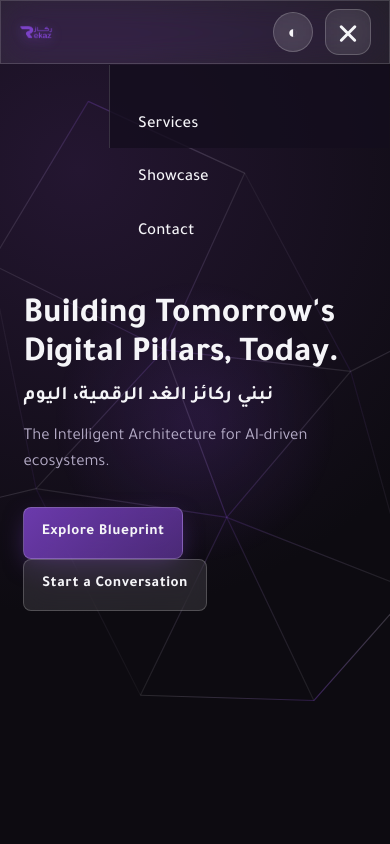
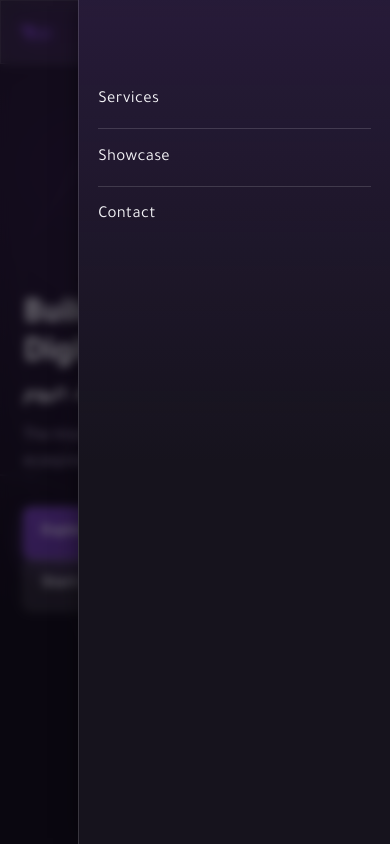
Before and after one commit to RekazCode/website, a plain HTML site: page index.html in a window 390 px wide. Both pictures are taken after a click on the button "Menu". Shown: the top 844 px of the page. Drawn offline with Linux system fonts and the light colour scheme.

Commit message:
new update responsive and speed

```diff
--- a/assets/css/styles.css
+++ b/assets/css/styles.css
@@ -48,6 +48,19 @@ body {
   -webkit-font-smoothing: antialiased;
   overflow-x: hidden;
   transition: background 0.8s ease, color .6s ease;
+}
+
+/* Performance utility for large sections */
+.perf-section { content-visibility: auto; contain-intrinsic-size: 1000px 800px; }
+
+/* Reduce expensive blur intensity on very small screens */
+@media (max-width:480px){
+  :root { --blur-strength: 14px; }
+}
+
+/* Low power mode (simulated through prefers-reduced-motion) */
+@media (prefers-reduced-motion: reduce){
+  .icon::after, .icon::before, .service-card { animation: none !important; }
 }
 
 .arabic { font-weight: 600; letter-spacing: .5px; }
@@ -101,7 +114,7 @@ body {
 .section-head p { color: var(--color-text-dim); margin: 0; }
 
 .service-grid { display: grid; gap: 2rem; grid-template-columns: repeat(auto-fit,minmax(min(100%,260px),1fr)); }
-.service-card { padding: 1.75rem 1.5rem 1.9rem; border-radius: var(--radius); position: relative; overflow: hidden; border: 1px solid var(--border-color); animation: floatCard 9s ease-in-out infinite; }
+.service-card { padding: 1.75rem 1.5rem 1.9rem; border-radius: var(--radius); position: relative; overflow: hidden; border: 1px solid var(--border-color); animation: floatCard 9s ease-in-out infinite; will-change: transform; }
 .service-card::before { content: ''; position: absolute; inset: 0; background: radial-gradient(circle at 30% 20%, rgba(var(--color-primary-rgb),0.35), transparent 60%); opacity: 0; transition: opacity .8s ease; }
 .service-card:hover::before { opacity: 1; }
 .service-card h3 { margin: 1rem 0 .75rem; font-size: 1.25rem; }
@@ -115,7 +128,7 @@ body {
 
 .showcase { background: radial-gradient(circle at 80% 20%, rgba(var(--color-primary-rgb),0.25), transparent 60%); }
 .projects-grid { display: grid; gap: 1.75rem; grid-template-columns: repeat(auto-fit,minmax(min(100%,280px),1fr)); }
-.project { position: relative; border-radius: var(--radius); overflow: hidden; cursor: pointer; aspect-ratio: 4/3; display: flex; align-items: flex-end; padding: 1rem; background: var(--project-bg); border: 1px solid var(--border-color); isolation: isolate; }
+.project { position: relative; border-radius: var(--radius); overflow: hidden; cursor: pointer; aspect-ratio: 4/3; display: flex; align-items: flex-end; padding: 1rem; background: var(--project-bg); border: 1px solid var(--border-color); isolation: isolate; will-change: transform, opacity; }
 .project::before { content: ''; position: absolute; inset: 0; background: linear-gradient(160deg, rgba(var(--color-primary-rgb),0.7), transparent 60%); opacity: 0; transition: opacity .6s ease; z-index: 0; }
 .project:hover::before { opacity: .9; }
 .project h3 { margin: 0; font-size: 1.1rem; z-index: 1; }
@@ -168,10 +181,19 @@ input:focus, textarea:focus { outline: none; border-color: var(--color-primary);
 /* Mobile navigation */
 @media (max-width: 860px) {
   .nav-toggle { display: block; }
-  .main-nav { position: fixed; top: 64px; right: 0; bottom: 0; width: min(280px,75%); background: rgba(20,14,30,0.82); backdrop-filter: blur(calc(var(--blur-strength)*1.1)); -webkit-backdrop-filter: blur(calc(var(--blur-strength)*1.1)); flex-direction: column; align-items: flex-start; padding: 2.2rem 1.75rem 3rem; gap: .25rem; transform: translateX(100%); transition: transform .75s var(--transition); border-left: 1px solid var(--border-color); }
-  .light .main-nav { background: rgba(255,255,255,0.78); }
-  .main-nav a { margin: 0; font-size: 1.05rem; width: 100%; padding: .75rem 0; }
-  .main-nav.show { transform: translateX(0); }
+  /* Hide desktop inline nav on mobile */
+  .main-nav { display: none; }
+  .mobile-drawer { position: fixed; top: 0; bottom: 0; right: 0; width: min(320px,80%); background: var(--color-bg-alt); background-image: linear-gradient(180deg, rgba(var(--color-primary-rgb),0.16), rgba(var(--color-primary-rgb),0) 55%); border-left: 1px solid var(--border-color); transform: translateX(105%); transition: transform .55s cubic-bezier(.7,.02,.25,1); z-index: 1001; padding-top: 72px; display: flex; flex-direction: column; overscroll-behavior: contain; }
+  .light .mobile-drawer { background: #ffffff; background-image: linear-gradient(180deg, rgba(var(--color-primary-rgb),0.08), rgba(var(--color-primary-rgb),0) 55%); }
+  .mobile-drawer.open { transform: translateX(0); box-shadow: -4px 0 22px -6px rgba(0,0,0,0.5); }
+  .drawer-nav { display: flex; flex-direction: column; padding: 0 clamp(1.2rem,4vw,1.8rem); }
+  .drawer-nav a { position: relative; display: block; padding: .95rem 0 1rem; font-size: 1.05rem; letter-spacing: .35px; border-bottom: 1px solid var(--border-color); text-decoration: none; color: var(--color-text); }
+  .drawer-nav a:last-child { border-bottom: none; }
+  .drawer-nav a:focus-visible { outline: 2px solid var(--color-primary); outline-offset: 2px; }
+  .drawer-nav a::after { content:''; position:absolute; left:0; top:0; bottom:0; width:0; background: linear-gradient(90deg, rgba(var(--color-primary-rgb),0.3), rgba(var(--color-primary-rgb),0)); transition: width .5s ease; }
+  .drawer-nav a:hover::after, .drawer-nav a:focus-visible::after { width:100%; }
+  .nav-backdrop { position: fixed; inset: 0; background: rgba(10,6,18,0.55); backdrop-filter: blur(5px); -webkit-backdrop-filter: blur(5px); opacity: 0; transition: opacity .45s ease; z-index: 1000; }
+  .nav-backdrop.show { opacity: 1; }
   body.menu-open { overflow: hidden; }
   .hero { padding-top: 4rem; }
 }
--- a/assets/js/app.js
+++ b/assets/js/app.js
@@ -29,8 +29,8 @@ class Crystal {
     return pts;
   }
   resize() {
-    this.canvas.width = this.canvas.offsetWidth;
-    this.canvas.height = this.canvas.offsetHeight;
+  this.canvas.width = this.canvas.clientWidth;
+  this.canvas.height = this.canvas.clientHeight;
   }
   project(pt, angleX, angleY) {
     // basic rotation + perspective
@@ -51,8 +51,9 @@ class Crystal {
     };
   }
   draw() {
+    if (document.hidden) { requestAnimationFrame(()=>this.draw()); return; }
     const ctx = this.ctx;
-    this.t += 0.0045;
+    this.t += 0.0042; // slightly slower for power save
     ctx.clearRect(0, 0, this.canvas.width, this.canvas.height);
     const angleX = this.t * 0.7;
     const angleY = this.t * 0.9;
@@ -86,7 +87,7 @@ class Crystal {
     ctx.fillStyle = gradient;
     ctx.fillRect(0,0,this.canvas.width,this.canvas.height);
 
-    requestAnimationFrame(() => this.draw());
+  requestAnimationFrame(() => this.draw());
   }
 }
 
@@ -219,19 +220,29 @@ function updateThemeToggleIcon() {
 
 // Mobile navigation
 function initNavToggle() {
-  const nav = $('#primaryNav');
+  const nav = $('#mobileDrawer');
   const toggle = $('#navToggle');
+  const backdrop = $('#navBackdrop');
   if (!nav || !toggle) return;
-  const links = $$('a', nav);
+  const links = $$('.drawer-nav a', nav);
+  let lastFocused = null;
+  let touchStartX = null;
   function open(){
-    nav.classList.add('show');
+    lastFocused = document.activeElement;
+  nav.classList.add('open');
     toggle.setAttribute('aria-expanded','true');
     document.body.classList.add('menu-open');
+    backdrop && (backdrop.hidden = false, backdrop.classList.add('show'));
+    // focus first link
+    setTimeout(()=> { links[0] && links[0].focus(); }, 50);
   }
   function close(){
-    nav.classList.remove('show');
+  nav.classList.remove('open');
     toggle.setAttribute('aria-expanded','false');
     document.body.classList.remove('menu-open');
+    backdrop && backdrop.classList.remove('show');
+    backdrop && setTimeout(()=> { if (!nav.classList.contains('show')) backdrop.hidden = true; }, 400);
+    if (lastFocused) lastFocused.focus();
   }
   toggle.addEventListener('click', () => {
     const expanded = toggle.getAttribute('aria-expanded') === 'true';
@@ -240,6 +251,27 @@ function initNavToggle() {
   links.forEach(l => l.addEventListener('click', () => close()));
   window.addEventListener('resize', () => { if (window.innerWidth > 860) close(); });
   document.addEventListener('keydown', e => { if (e.key === 'Escape') close(); });
+  backdrop && backdrop.addEventListener('click', close);
+
+  // Focus trap when menu open
+  document.addEventListener('keydown', e => {
+  if (nav.classList.contains('open') && e.key === 'Tab') {
+      const focusable = [toggle, ...links];
+      const index = focusable.indexOf(document.activeElement);
+      if (e.shiftKey && (index <= 0)) { focusable[focusable.length -1].focus(); e.preventDefault(); }
+      else if (!e.shiftKey && (index === focusable.length -1)) { focusable[0].focus(); e.preventDefault(); }
+    }
+  });
+
+  // Swipe to close (right-to-left swipe area)
+  nav.addEventListener('touchstart', e => { touchStartX = e.changedTouches[0].clientX; }, {passive:true});
+  nav.addEventListener('touchend', e => {
+    if (touchStartX !== null) {
+      const dx = e.changedTouches[0].clientX - touchStartX;
+      if (dx > 80) close();
+    }
+    touchStartX = null;
+  });
 }
 
 function initCrystal() {
@@ -256,12 +288,26 @@ function initCrystal() {
 
 // Init
 window.addEventListener('DOMContentLoaded', () => {
+  // critical
   initCrystal();
-  initScrollAnimations();
-  renderProjects();
-  initModal();
-  initContactForm();
-  initYear();
   initThemeToggle();
   initNavToggle();
+  initYear();
+  // defer non-critical to idle to improve first paint
+  (window.requestIdleCallback || function(cb){setTimeout(cb,50);})(() => {
+    initScrollAnimations();
+    renderProjects();
+    initModal();
+    initContactForm();
+  });
 });
+
+// Throttle resize for crystal
+let resizeTO;
+window.addEventListener('resize', () => {
+  clearTimeout(resizeTO);
+  resizeTO = setTimeout(()=>{
+    const canvas = $('#crystalCanvas');
+    if (canvas) { canvas.width = canvas.clientWidth; canvas.height = canvas.clientHeight; }
+  }, 160);
+}, {passive:true});
--- a/index.html
+++ b/index.html
@@ -2,18 +2,21 @@
 <html lang="en" dir="ltr">
 <head>
   <meta charset="UTF-8" />
-  <meta name="viewport" content="width=device-width, initial-scale=1.0" />
+  <meta name="viewport" content="width=device-width, initial-scale=1.0, viewport-fit=cover" />
+  <meta name="theme-color" content="#7b42c6" />
+  <meta name="color-scheme" content="dark light" />
   <title>Rekaz | Intelligent Architecture</title>
   <meta name="description" content="Rekaz AI Tech Company - The Intelligent Architecture" />
   <link rel="preconnect" href="https://fonts.googleapis.com">
   <link rel="preconnect" href="https://fonts.gstatic.com" crossorigin>
   <link href="https://fonts.googleapis.com/css2?family=Tajawal:wght@300;400;500;700;800&display=swap" rel="stylesheet">
+  <link rel="preload" href="assets/css/styles.css" as="style" />
   <link rel="stylesheet" href="assets/css/styles.css" />
 </head>
 <body>
   <header class="site-header glass" id="top">
     <div class="logo">
-      <img src="assets/img/بنج-02.png" alt="Rekaz ركاز" class="brand-logo" />
+      <img src="assets/img/بنج-02.png" alt="Rekaz ركاز" class="brand-logo" decoding="async" fetchpriority="high" width="120" height="40" />
     </div>
     <nav class="main-nav" id="primaryNav" aria-label="Main navigation">
       <a href="#services">Services</a>
@@ -29,8 +32,16 @@
       </button>
     </div>
   </header>
+  <!-- Mobile Drawer Navigation -->
+  <aside id="mobileDrawer" class="mobile-drawer" aria-hidden="true">
+    <nav class="drawer-nav" aria-label="Mobile navigation">
+      <a href="#services">Services</a>
+      <a href="#showcase">Showcase</a>
+      <a href="#contact">Contact</a>
+    </nav>
+  </aside>
 
-  <section class="hero" id="hero">
+  <section class="hero perf-section" id="hero">
     <div class="hero-bg" aria-hidden="true">
       <canvas id="crystalCanvas"></canvas>
     </div>
@@ -47,7 +58,7 @@
     </div>
   </section>
 
-  <section class="services section" id="services">
+  <section class="services section perf-section" id="services">
     <div class="section-head">
       <h2 data-animate>Our AI-Powered Blueprint</h2>
       <p data-animate>Modular, scalable, intelligence-infused solutions.</p>
@@ -71,7 +82,7 @@
     </div>
   </section>
 
-  <section class="showcase section" id="showcase">
+  <section class="showcase section perf-section" id="showcase">
     <div class="section-head">
       <h2 data-animate>Showcase</h2>
       <p data-animate>Selected architectures & cognitive modules.</p>
@@ -81,7 +92,7 @@
     </div>
   </section>
 
-  <section class="contact section" id="contact">
+  <section class="contact section perf-section" id="contact">
     <div class="section-head">
       <h2 data-animate>Contact</h2>
       <p data-animate>Let's design the intelligent core of your platform.</p>
@@ -125,6 +136,7 @@
     </div>
   </div>
 
-  <script src="assets/js/app.js"></script>
+  <div class="nav-backdrop" id="navBackdrop" hidden></div>
+  <script src="assets/js/app.js" defer></script>
 </body>
 </html>
```
